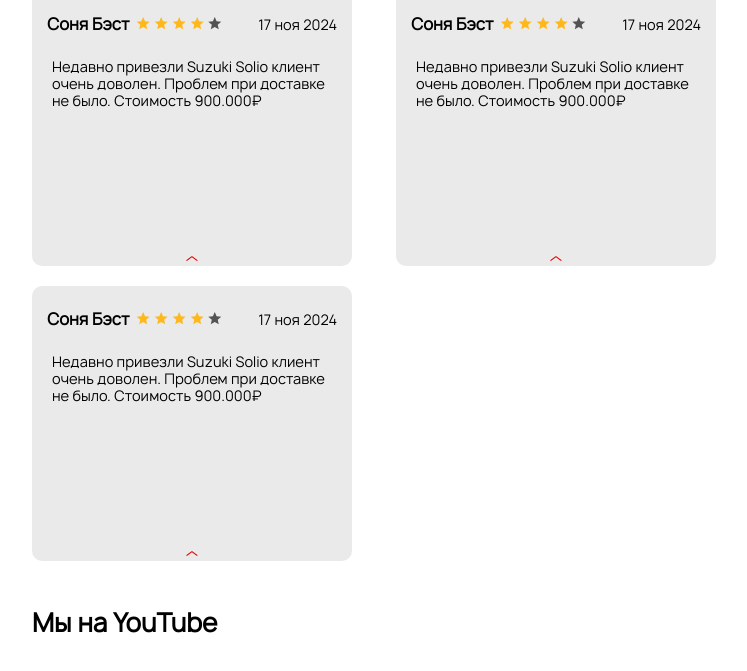
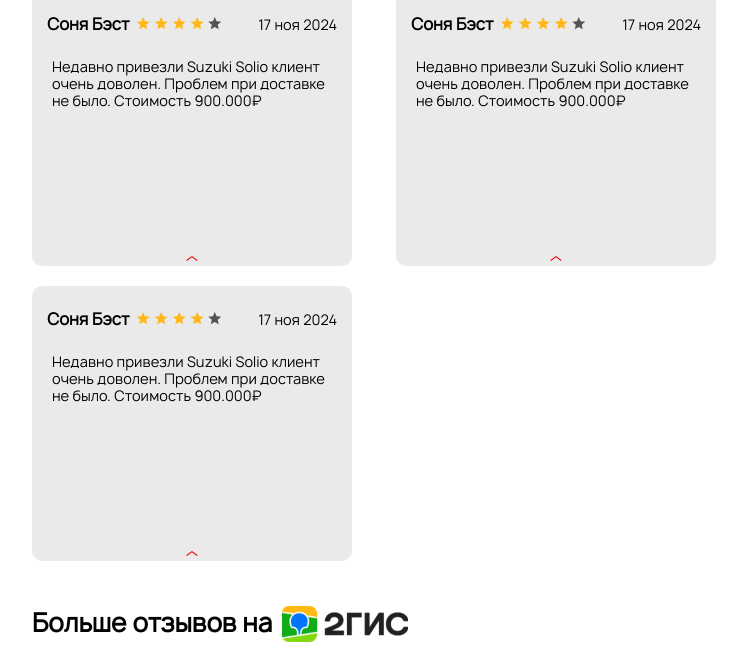
Before and after one commit to AlexShatokhin/cars, a website built with webpack: page src/pages/reviews.html in a window 1280 px wide. Shown: the part 1058-1729 px from the top of the page, without its empty margins (256-1003 px from the left). Built offline with nearby package versions, Linux system fonts and the light colour scheme; grey boxes are pictures that could not be loaded; files whose address does not match are found by name.

Commit message:
add 2gis banner

```diff
--- a/src/main.scss
+++ b/src/main.scss
@@ -19,6 +19,7 @@
 
 //reviews.html
 @import "./scss/accordion.scss";
+@import "./scss/reviews.scss";
 
 * {
     margin: 0;
--- a/src/pages/reviews.html
+++ b/src/pages/reviews.html
@@ -241,6 +241,10 @@
                     <img src="./assets/icons/arrow_red.svg" alt="accordion__arrow" class="accordion__arrow">
                 </div>
             </div>
+            <div class="more-reviews">
+                <div class="section-title">Больше отзывов на</div>
+                <a href="https://2gis.ru/vladivostok/firm/70000001068844710/tab/reviews"><img src="./assets/icons/2gis.svg" alt="2gis"></a>
+            </div>
         </div>
     </section>
 
--- /dev/null
+++ b/src/scss/reviews.scss
@@ -0,0 +1,8 @@
+.more-reviews{
+    display: flex;
+    align-items: center;
+    a {
+        margin-left: 10px;
+        margin-top: 20px;
+    }
+}
```
Also changed, not shown: dist/assets/icons/2gis.svg (added), dist/main.css, dist/reviews.html, src/assets/icons/2gis.svg (added).
